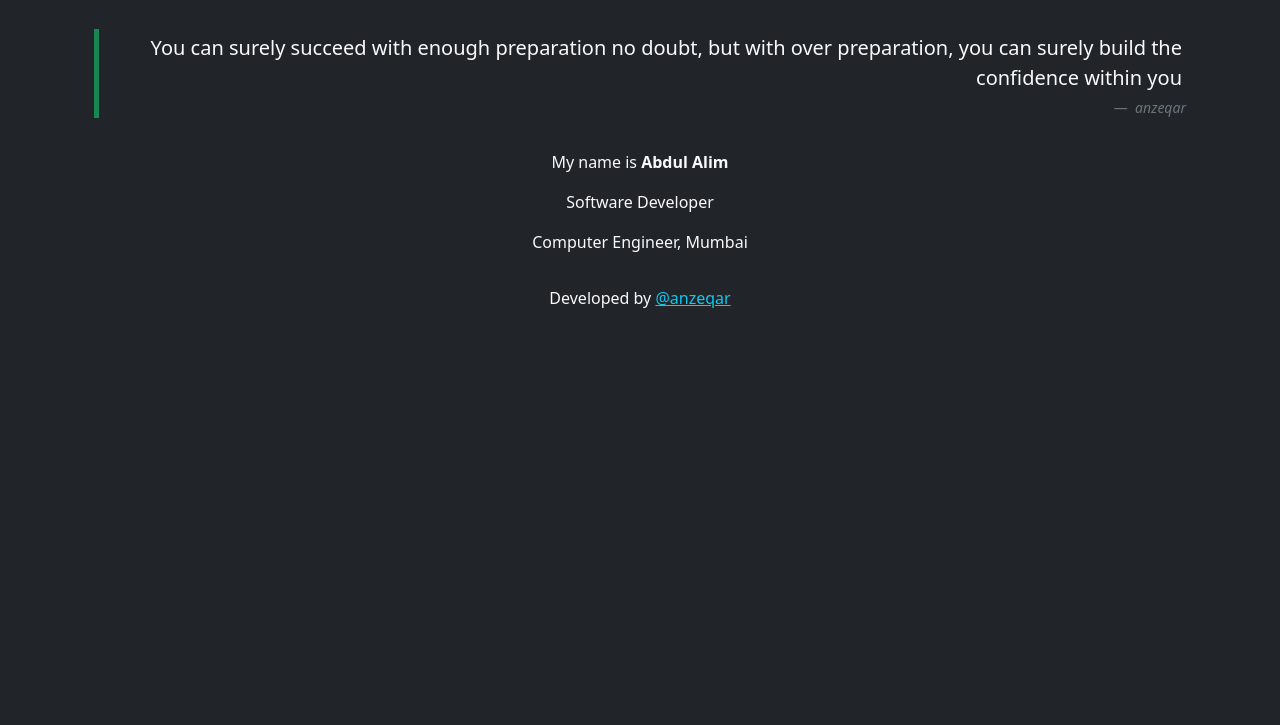
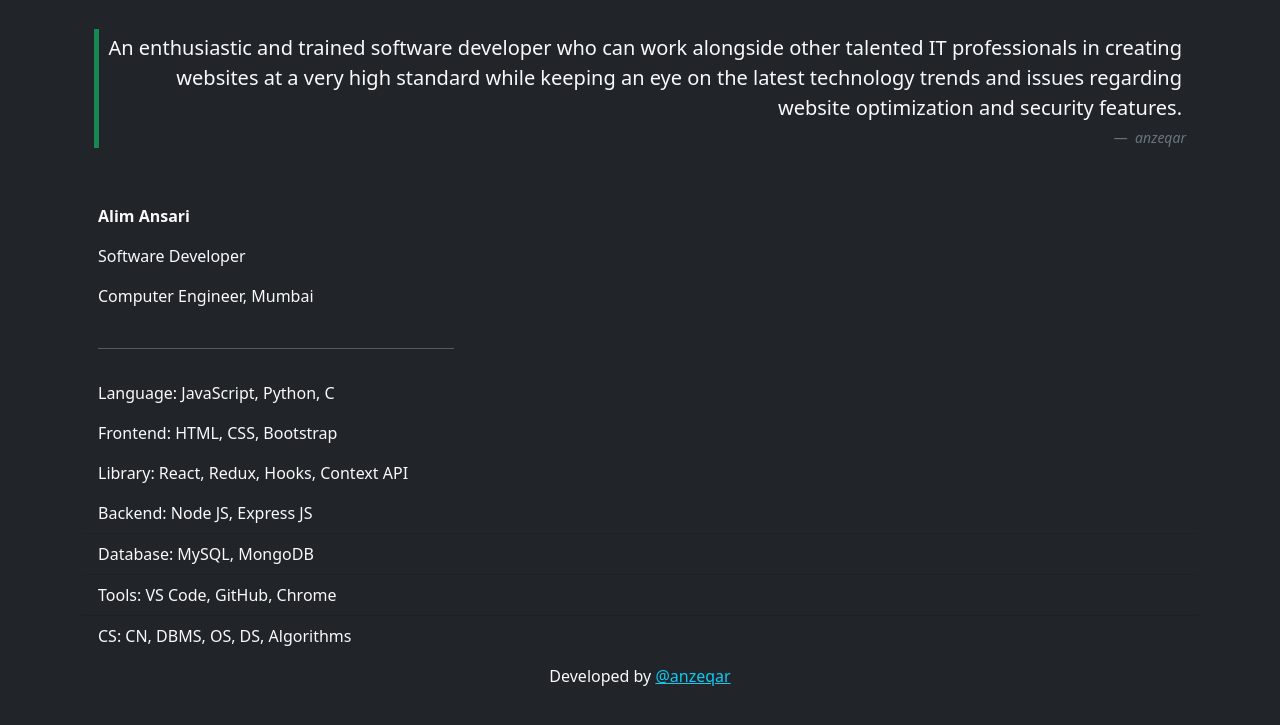
Before and after one commit to anzeqar/anzeqar.github.io, a plain HTML site: page about.html in a window 1280 px wide. Shown: the part 51-776 px from the top of the page. Drawn offline with nearby package versions, Linux system fonts and the light colour scheme.

Commit message:
updated site

```diff
--- a/about.html
+++ b/about.html
@@ -12,6 +12,7 @@
     />
     <title>About Anzeqar</title>
   </head>
+
   <body class="bg-dark text-light">
     <header class="header">
       <nav class="navbar navbar-expand-lg navbar-dark bg-dark">
@@ -31,7 +32,9 @@
           <div class="collapse navbar-collapse" id="navbarNavAltMarkup">
             <div class="navbar-nav ms-auto">
               <a class="nav-link" href="/skills.html">Skills</a>
-              <a class="nav-link" href="/assets/resume.pdf">Resume</a>
+              <a class="nav-link" href="/assets/alim-ansari-resume.pdf"
+                >Resume</a
+              >
               <a class="nav-link" href="/contact.html">Contact Me</a>
             </div>
           </div>
@@ -39,13 +42,16 @@
       </nav>
     </header>
 
-    <div class="container col-11">
+    <div class="container col-11 pb-2">
       <div class="container">
         <figure class="text-end mt-4 border-start border-5 border-success">
           <blockquote class="blockquote p-1">
             <p>
-              You can surely succeed with enough preparation no doubt, but with
-              over preparation, you can surely build the confidence within you
+              An enthusiastic and trained software developer who can work
+              alongside other talented IT professionals in creating websites at
+              a very high standard while keeping an eye on the latest technology
+              trends and issues regarding website optimization and security
+              features.
             </p>
           </blockquote>
           <figcaption class="blockquote-footer">
@@ -53,10 +59,11 @@
           </figcaption>
         </figure>
       </div>
+    </div>
     <div class="container mt-4">
-        <ul class="list-group list-group-flush bg-dark text-center">
+      <ul class="list-group list-group-flush bg-dark">
         <li class="list-group-item bg-dark text-light border-bottom-0">
-            My name is <strong>Abdul Alim</strong>
+          <strong>Alim Ansari</strong>
         </li>
         <li class="list-group-item bg-dark text-light border-bottom-0">
           Software Developer
@@ -66,9 +73,35 @@
         </li>
         <li class="list-group-item bg-dark text-light"></li>
       </ul>
+      <div class="col-4 ps-3">
+        <hr />
       </div>
     </div>
-
+    <div class="container mt-4">
+      <ul class="list-group list-group-flush bg-dark">
+        <li class="list-group-item bg-dark text-light border-bottom-0">
+          Language: JavaScript, Python, C
+        </li>
+        <li class="list-group-item bg-dark text-light border-bottom-0">
+          Frontend: HTML, CSS, Bootstrap
+        </li>
+        <li class="list-group-item bg-dark text-light border-bottom-0">
+          Library: React, Redux, Hooks, Context API
+        </li>
+        <li class="list-group-item bg-dark text-light">
+          Backend: Node JS, Express JS
+        </li>
+        <li class="list-group-item bg-dark text-light">
+          Database: MySQL, MongoDB
+        </li>
+        <li class="list-group-item bg-dark text-light">
+          Tools: VS Code, GitHub, Chrome
+        </li>
+        <li class="list-group-item bg-dark text-light">
+          CS: CN, DBMS, OS, DS, Algorithms
+        </li>
+      </ul>
+    </div>
     <div class="footer mt-2">
       <p class="text-light text-center" style="text-align: center">
         Developed by
```
Also changed, not shown: 404.html (added, +16 -0 lines), contact.html (+14 -5 lines), index.html (+1 -1 lines), skills.html (+16 -2 lines), 2 other files. Lines whose indentation alone changed are shown as unchanged.
